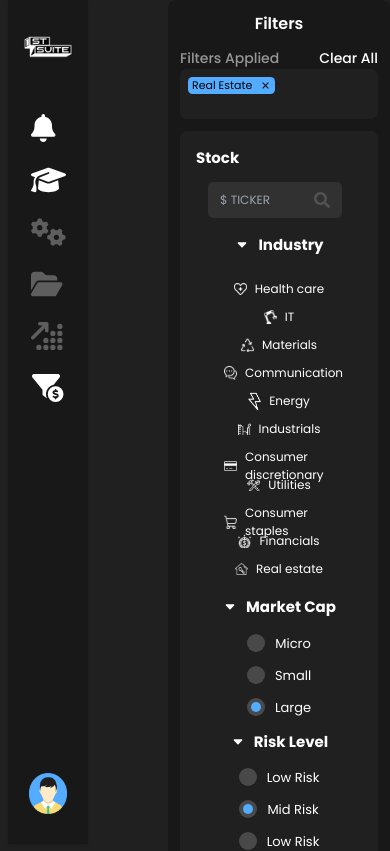
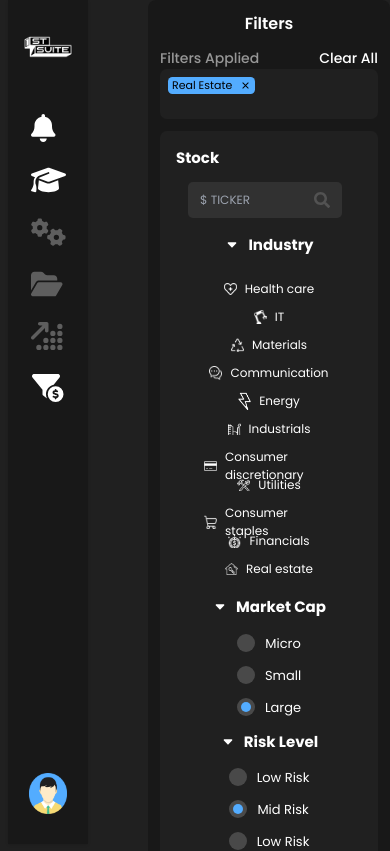
Before and after one commit to Salah-Moftah/Alerts-Expanded, a Next.js app: page / in a window 390 px wide. Shown: the top 851 px of the page. Built offline with nearby package versions, Linux system fonts and the light colour scheme.

Commit message:
Update page.js

```diff
--- a/app/page.js
+++ b/app/page.js
@@ -4,7 +4,7 @@ import { OpenFilterProvider } from "@/contexts/openFilterContext";
 export default function Home() {
   return (
     <OpenFilterProvider>
-      <main className="flex items-start gap-10">
+      <main className="flex items-start gap-5 md:gap-10">
         <Sidebar />
         <div className="py-6 flex-1 gap-6 ml-32 overflow-hidden h-screen relative mid-section">
           <Navbar />
```
